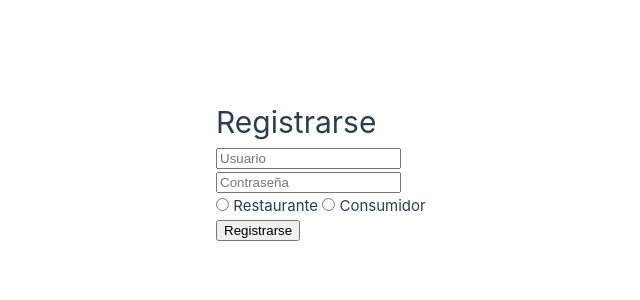
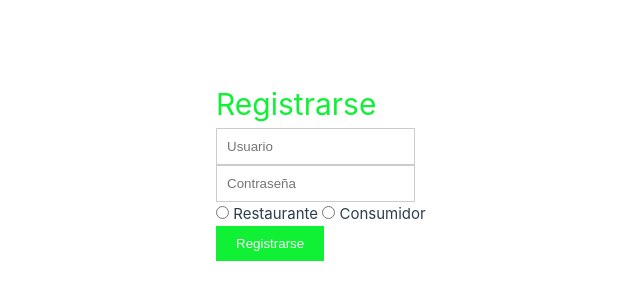
Before and after one commit to ilanmk98/pnt2, a Vue app in the folder tp/tpFinal/: page /register in a window 1280 px wide. Shown: the part 230-530 px from the top of the page, without its empty margins (456-1096 px from the left). Built offline with nearby package versions, Linux system fonts and the light colour scheme.

Commit message:
Estilos de la vista de registro

```diff
--- a/tp/tpFinal/src/views/RegisterView.vue
+++ b/tp/tpFinal/src/views/RegisterView.vue
@@ -1,7 +1,7 @@
 <template>
     <div id="app">
          <div class="register-container">
-             <h1>Registrarse</h1>
+             <h1 class="titulo-registro">Registrarse</h1>
              <form @submit="register">
                  <div class="form-group">
                      <input type="text" placeholder="Usuario" v-model="usuario" required>
@@ -22,8 +22,22 @@
      </div>
  </template>
 
- <style>
+ <style scoped>
+  input {
+        border: 1px solid #ccc;
+        padding: 10px;
+    }
 
+    button {
+        background-color: #10f136;
+        color: #ffffff;
+        padding: 10px 20px;
+        border: none;
+        cursor: pointer;
+    }
+    .titulo-registro{
+        color: #10f136;
+    }
  </style>
  <!-- <script src="https://cdn.jsdelivr.net/npm/vue@2.6.14/dist/vue.js">
 
```
